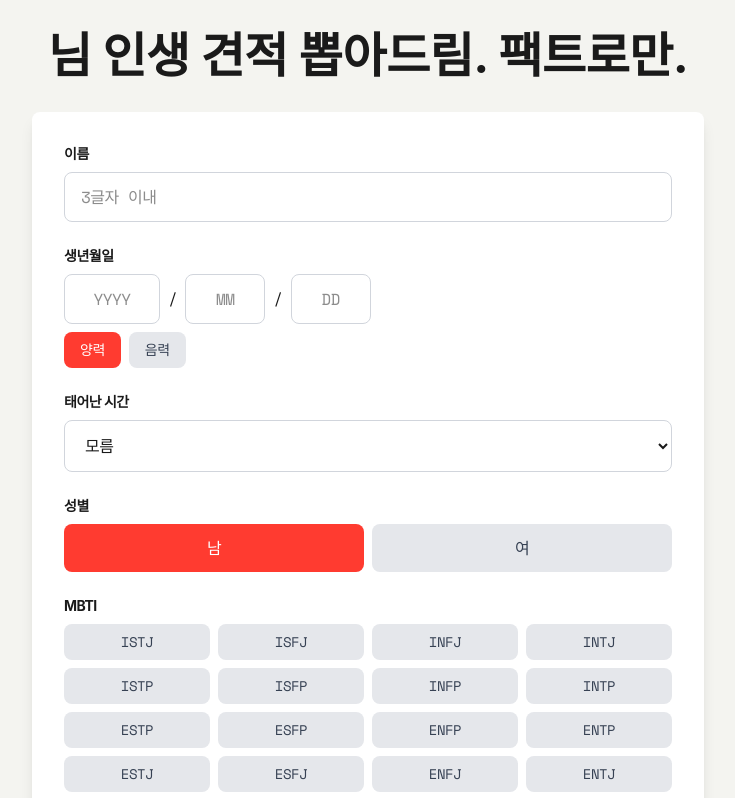
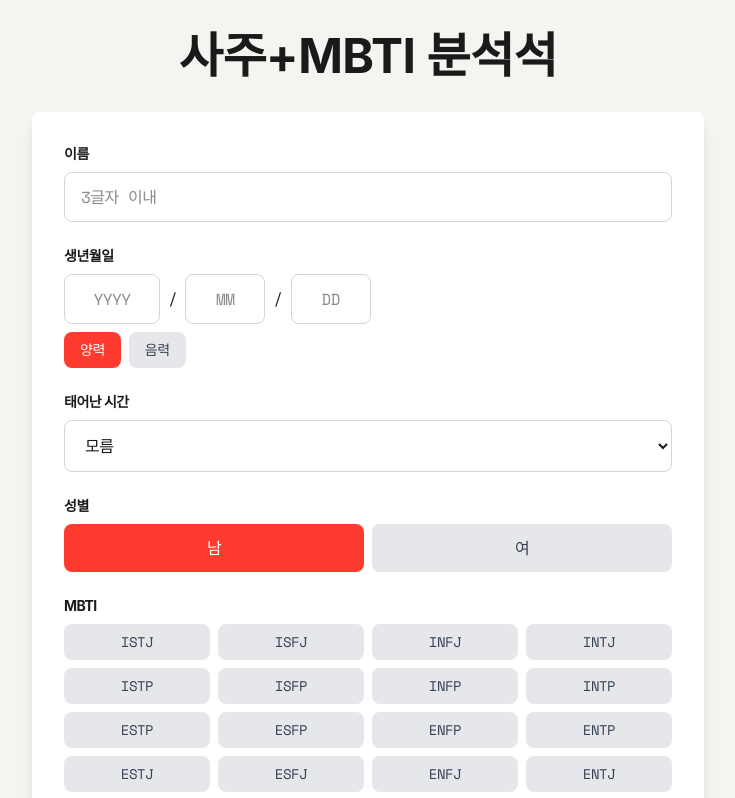
Before and after one commit to jerry-9393/life-receipt, a Next.js app: page / in a window 1280 px wide. Shown: the top 798 px of the page, without its empty margins (272-1007 px from the left). Built offline with nearby package versions, Linux system fonts and the light colour scheme; a web font is replaced by a local one.

Commit message:
코드수정

```diff
--- a/app/layout.tsx
+++ b/app/layout.tsx
@@ -13,8 +13,8 @@
 });
 
 export const metadata: Metadata = {
-  title: "인생 견적서",
-  description: "님 인생 견적 뽑아드림. 팩트로만.",
+  title: "사주+MBTI 분석",
+  description: "내 사주와 MBTI로 보는 성격 분석 결과",
 };
 
 export default function RootLayout({
--- a/app/page.tsx
+++ b/app/page.tsx
@@ -193,7 +193,7 @@
         <div className="max-w-2xl mx-auto">
           <div className="text-center mb-8">
             <h1 className="text-4xl md:text-5xl font-bold text-[#1A1A1A] mb-4 tracking-tight" style={{ letterSpacing: "-0.5px" }}>
-              님 인생 견적 뽑아드림. 팩트로만.
+              사주+MBTI 분석석
             </h1>
           </div>
 
@@ -432,7 +432,7 @@
               {/* 헤더 */}
               <div className="text-center border-b-2 border-dashed border-gray-400 pb-4">
                 <h2 className="text-3xl font-bold text-[#1A1A1A] mb-2 font-mono" style={{ letterSpacing: "-0.5px" }}>
-                  인생 견적서
+                  사주+MBTI 분석
                 </h2>
                 <p className="text-sm text-gray-600 font-mono">
                   {new Date().toLocaleDateString("ko-KR", { year: "numeric", month: "2-digit", day: "2-digit" })}
```
